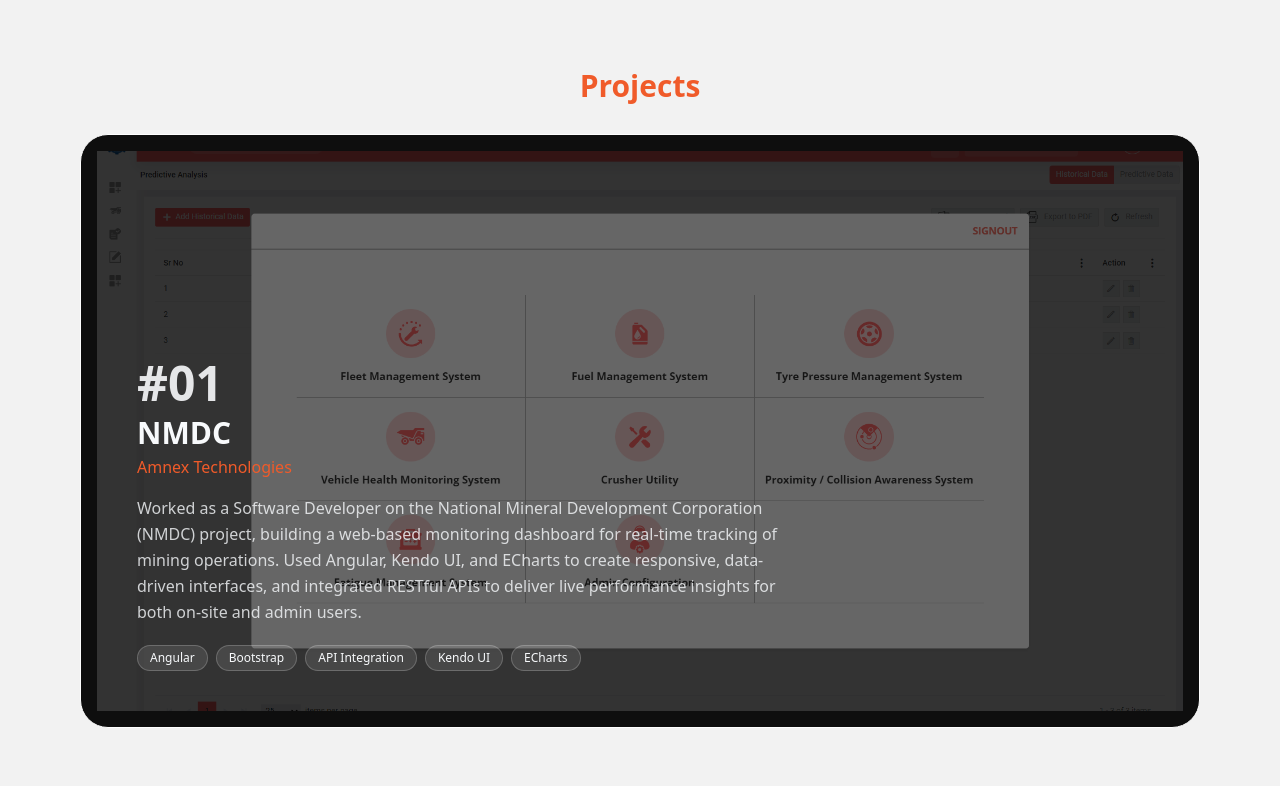
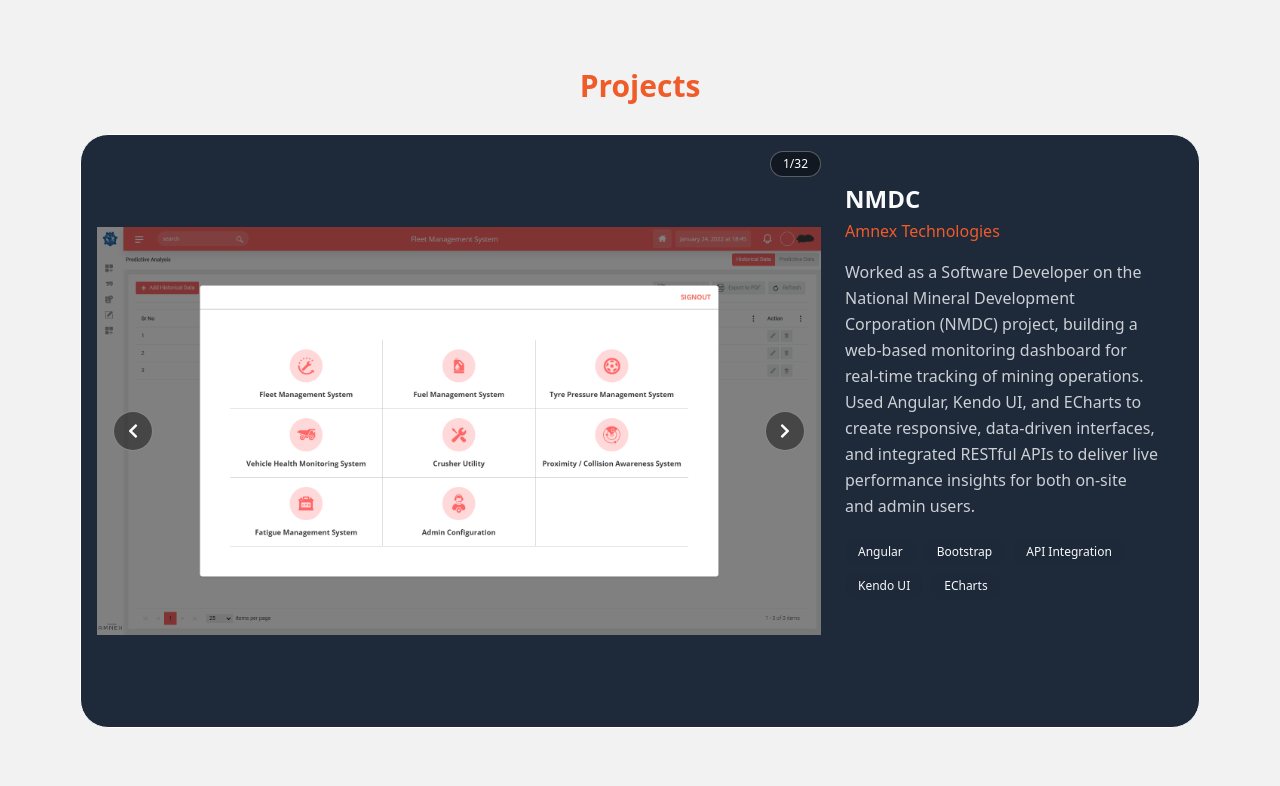
Before and after one commit to KinjalHirapara/portfolio, a React (Vite) app: page / in a window 1280 px wide. Shown: the part 3440-4226 px from the top of the page. Built offline with nearby package versions, Linux system fonts and the light colour scheme.

Commit message:
Added ProjectGallery scalable component.

```diff
--- a/src/components/Project1.tsx
+++ b/src/components/Project1.tsx
@@ -2,6 +2,7 @@ import { useEffect, useLayoutEffect, useRef, useState } from "react";
 import { gsap } from "gsap";
 import { ScrollTrigger } from "gsap/ScrollTrigger";
 import { projects } from "../constants";
+import ProjectGallery from "./ProjectGallery";
 
 gsap.registerPlugin(ScrollTrigger);
 
@@ -33,7 +34,7 @@ const PROJECT1_CONFIG: Project1Config = {
   minScrollPerCardPercent: 90,
   maxScrollPerCardPercent: 180,
   sectionMaxWidthClass: "max-w-6xl",
-  cardBgClass: "bg-[#0e0e0e]",
+  cardBgClass: "bg-dark",
   cardRadiusClass: "rounded-[clamp(18px,2.5vw,28px)]",
   pinnedHeightClass: "min-h-[100svh]",
   imageHeightClass: "min-h-[22rem] h-[clamp(22rem,70vh,48rem)]",
@@ -190,20 +191,18 @@ const Project1: React.FC = () => {
             } w-full ${PROJECT1_CONFIG.cardRadiusClass} overflow-hidden border border-white ${PROJECT1_CONFIG.cardBgClass} p-4`}
           >
             <div className={`relative ${PROJECT1_CONFIG.imageHeightClass}`}>
-              <img
-                src={project.image}
-                alt={project.title}
-                loading="lazy"
-                className="absolute inset-0 h-full w-full object-cover"
-              />
-              <div className="absolute inset-0 bg-black/60" />
-
-              <div className="relative z-10 flex h-full items-end p-6 md:p-10">
-                <div className="max-w-2xl">
-                  <p className="text-4xl md:text-5xl font-bold text-textLight/90">
-                    #{String(index + 1).padStart(2, "0")}
-                  </p>
-                  <h3 className="text-2xl md:text-3xl font-bold text-textLight mt-2">
+              <div className="h-full grid grid-cols-1 lg:grid-cols-12">
+                <ProjectGallery
+                  title={project.title}
+                  images={
+                    project.gallery && project.gallery.length > 0
+                      ? project.gallery
+                      : [project.image]
+                  }
+                  className="h-full lg:col-span-8"
+                />
+                <div className="flex-1 min-h-0 overflow-y-auto p-5 md:p-6 lg:col-span-4">
+                  <h3 className="text-xl md:text-2xl font-bold text-textLight mt-2">
                     {project.title}
                   </h3>
                   <p className="text-primary text-sm md:text-base mt-1">
@@ -216,7 +215,7 @@ const Project1: React.FC = () => {
                     {project.tech.map((tech, techIndex) => (
                       <span
                         key={`${tech}-${techIndex}`}
-                        className="rounded-full border border-white/20 bg-white/10 px-3 py-1 text-xs text-textLight"
+                        className="rounded-full border border-dark/20 bg-dark/10 px-3 py-1 text-xs text-textLight"
                       >
                         {tech}
                       </span>
--- /dev/null
+++ b/src/components/ProjectGallery.tsx
@@ -0,0 +1,78 @@
+import { useMemo, useState } from "react";
+import { FaChevronLeft, FaChevronRight } from "react-icons/fa";
+
+type ProjectGalleryProps = {
+  title: string;
+  images: string[];
+  className?: string;
+  imageClassName?: string;
+  overlayClassName?: string;
+};
+
+const ProjectGallery: React.FC<ProjectGalleryProps> = ({
+  title,
+  images,
+  className = "",
+  imageClassName = "",
+  overlayClassName = "",
+}) => {
+  const galleryImages = useMemo(() => {
+    return images.length > 0 ? images : [""];
+  }, [images]);
+  const [activeIndex, setActiveIndex] = useState(0);
+  const hasControls = galleryImages.length > 1;
+  const activeImage = galleryImages[activeIndex] ?? galleryImages[0];
+
+  const goNext = () => {
+    if (!hasControls) {
+      return;
+    }
+    setActiveIndex((prev) => (prev + 1) % galleryImages.length);
+  };
+
+  const goPrev = () => {
+    if (!hasControls) {
+      return;
+    }
+    setActiveIndex((prev) =>
+      prev === 0 ? galleryImages.length - 1 : prev - 1,
+    );
+  };
+
+  return (
+    <div className={`relative ${className}`}>
+      <img
+        src={activeImage}
+        alt={`${title} preview ${activeIndex + 1}`}
+        loading="lazy"
+        className={`absolute inset-0 h-full w-full object-contain ${imageClassName}`}
+      />
+      {/* <div className={`absolute inset-0 bg-black/35 ${overlayClassName}`} /> */}
+      {hasControls && (
+        <>
+          <button
+            type="button"
+            onClick={goPrev}
+            className="absolute left-4 top-1/2 z-10 flex h-10 w-10 -translate-y-1/2 items-center justify-center rounded-full border border-white/35 bg-black/45 text-white"
+            aria-label={`Previous ${title} image`}
+          >
+            <FaChevronLeft className="h-4 w-4" />
+          </button>
+          <button
+            type="button"
+            onClick={goNext}
+            className="absolute right-4 top-1/2 z-10 flex h-10 w-10 -translate-y-1/2 items-center justify-center rounded-full border border-white/35 bg-black/45 text-white"
+            aria-label={`Next ${title} image`}
+          >
+            <FaChevronRight className="h-4 w-4" />
+          </button>
+          <div className="absolute right-0 top-0 z-10 rounded-full border border-white/30 bg-black/40 px-3 py-1 text-xs text-white">
+            {activeIndex + 1}/{galleryImages.length}
+          </div>
+        </>
+      )}
+    </div>
+  );
+};
+
+export default ProjectGallery;
```
